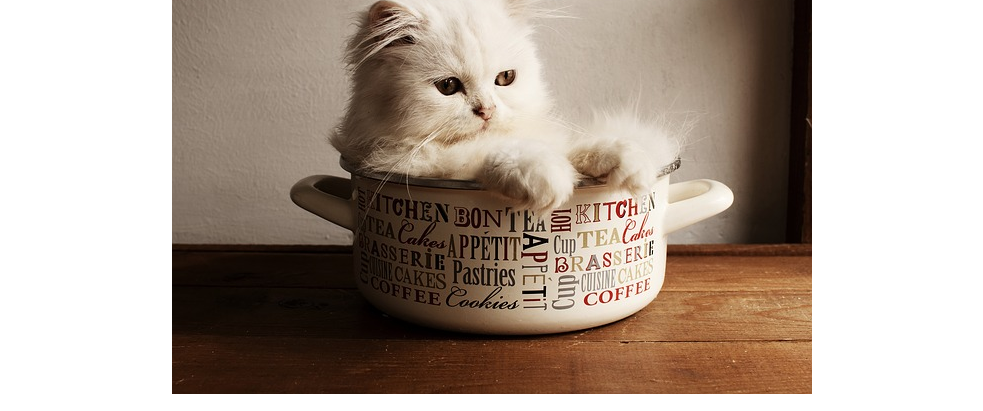
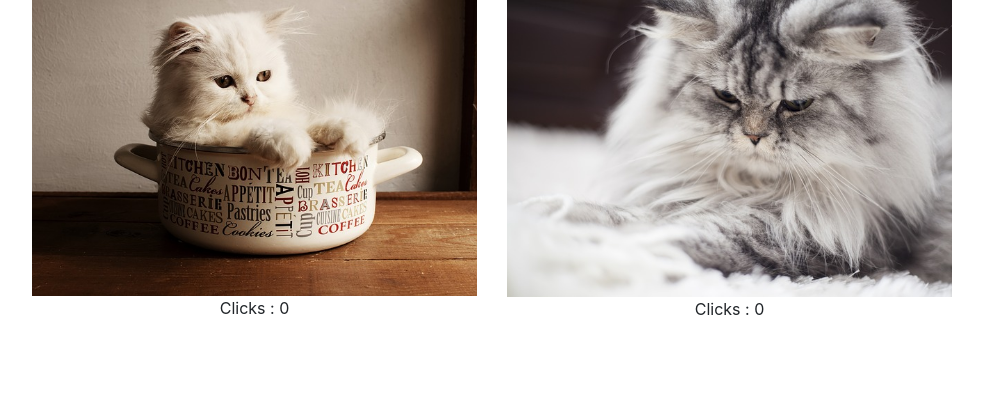
Before and after one commit to WaseemMansour/udacity-frontend-nanodegree-cat-clicker-app, a plain HTML site: page index.html in a window 1280 px wide. Shown: the part 183-594 px from the top of the page, without its empty margins (148-1131 px from the left). Drawn offline with nearby package versions, Linux system fonts and the light colour scheme.

Commit message:
Cat Clicker Duo App

```diff
--- a/css/style.css
+++ b/css/style.css
@@ -0,0 +1,8 @@
+.cats {
+    list-style: none;
+    padding: 0;
+}
+
+.cats li img {
+    max-width: 100%;
+}
--- a/index.html
+++ b/index.html
@@ -10,10 +10,15 @@
 <body>
 <div class="container">
 	<div class="row">
-		<div class="col-8 offset-md-2 text-center">
+		<div class="col-10 offset-md-1 text-center">
 			<h1 class="mt-5">Cat Clicker :)</h1>
-			<img class="cute-cat mt-5" src="img/cat.jpg" alt="Cute Cat">
-			<h2 class="mt-4">Click Counter : <span class="total-clicks">0</span></h2>
+			<hr>
+			<ul class="cats row">
+
+			</ul>
+
+			<!--<img class="cute-cat mt-5" src="img/cat.jpg" alt="Cute Cat">-->
+			<!--<h2 class="mt-4">Click Counter : <span class="total-clicks">0</span></h2>-->
 		</div>
 	</div>
 </div>
--- a/js/app.js
+++ b/js/app.js
@@ -1,19 +1,50 @@
 /**
  * Created by MR.WASEEM on 3/9/2019.
  */
+class Cat {
+    constructor(name = 'Kitty', image = 'img/cat.jpg') {
+        this.name = name;
+        this.image = image;
+        this.clicks = 0;
+    }
 
-const cat = document.querySelector('.cute-cat');
-const totalClicks = document.querySelector('.total-clicks');
+    click() {
+        this.clicks++
+    }
+}
 
+const container = document.querySelector('.cats');
 
-let clickCounter = (function () {
-    let counter = 0;
-    return function() {
-        counter++;
-        totalClicks.innerHTML = counter;
-    };
-})();
+let cats = [];
+let cat1 = new Cat();
+let cat2 = new Cat('Meshmesh', 'img/cat2.jpg');
+cats.push(cat1, cat2);
 
-cat.addEventListener('click', function(e){
-    clickCounter();
+function initApp() {
+    const frag = document.createDocumentFragment();
+
+    for (const [index, cat] of cats.entries()) {
+
+        let el = document.createElement('li');
+        el.className = 'col-md-6 cat-instance';
+        el.setAttribute('data-cat-id', index);
+        el.innerHTML = `<h2>${cat.name}</h2><img class="cute-cat mt-2" src="${cat.image}" alt="${cat.name}"><p>Clicks : <span class="count">${cat.clicks}</span></p>`
+
+        frag.appendChild(el);
+    }
+    container.appendChild(frag);
+}
+
+initApp();
+
+container.addEventListener('click', function(e){
+    const target = e.target;
+    const catsNodeList = document.querySelectorAll('.cats li');
+
+    if (target.parentNode.classList.contains('cat-instance')) {
+        const itemIndex = target.parentNode.getAttribute('data-cat-id');
+        const catCount = catsNodeList[itemIndex].querySelector('.count');
+        cats[itemIndex].clicks++;
+        catCount.innerHTML = cats[itemIndex].clicks;
+    }
 }, false);
```
Also changed, not shown: img/cat2.jpg (added).
